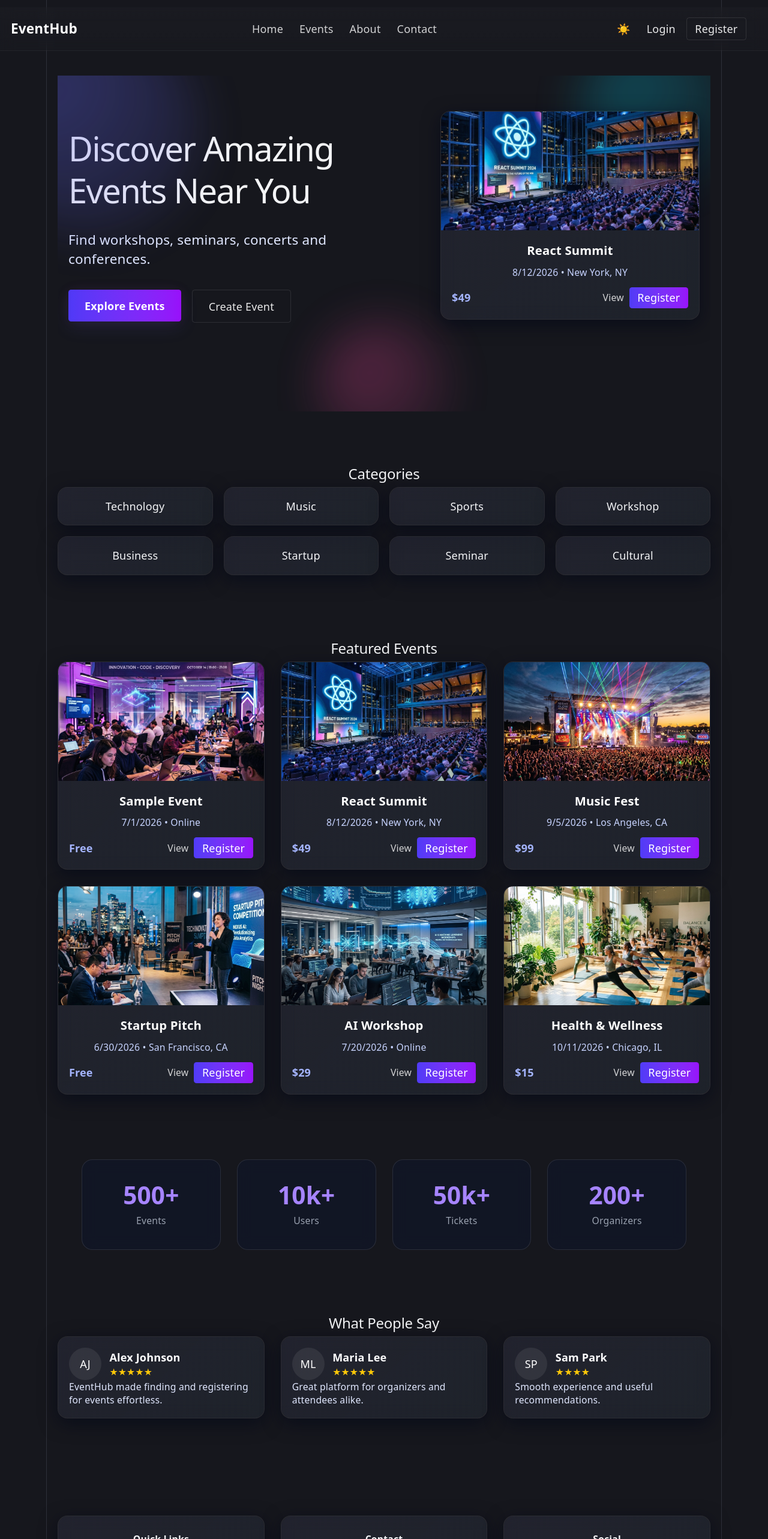
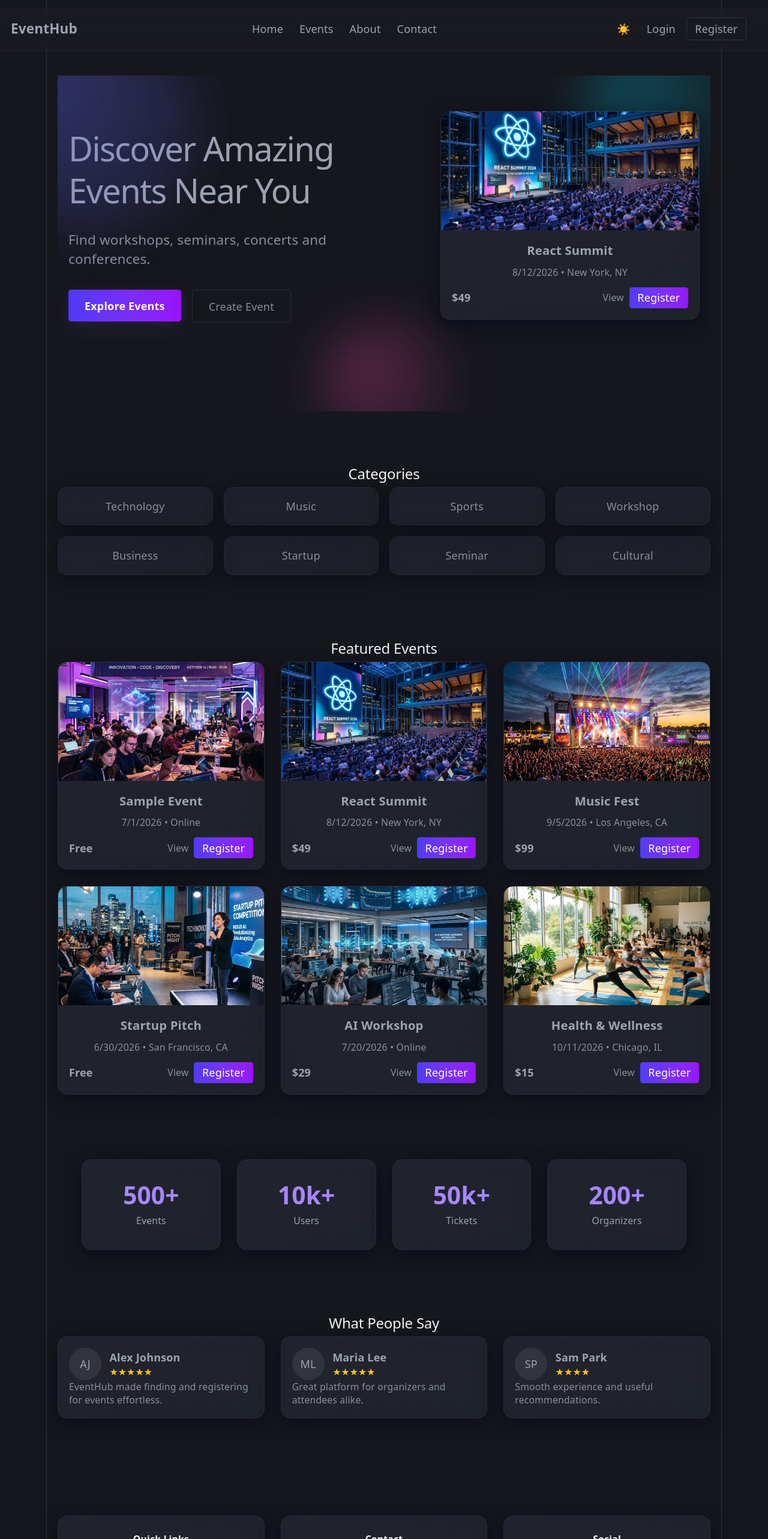
Before and after one commit to HemilChanlwala/EventHub, a React (Vite) app: page / in a window 1280 px wide. Shown: the top 2566 px of the page at 60% size. Built offline with nearby package versions, Linux system fonts and the light colour scheme.

Commit message:
Theme Change

```diff
--- a/src/components/EventCard.jsx
+++ b/src/components/EventCard.jsx
@@ -8,12 +8,12 @@ const EventCard = ({ id, image, title = 'Event', date = 'TBD', location = 'Onlin
         <img src={image || defaultImg} alt={title} className="w-full h-full object-cover" />
       </div>
       <div className="p-4 flex-1 flex flex-col">
-        <h3 className="font-semibold text-lg text-white">{title}</h3>
-        <div className="text-sm text-indigo-200 mt-2">{date} • {location}</div>
+        <h3 className="font-semibold text-lg text-theme">{title}</h3>
+        <div className="text-sm text-theme-weak mt-2">{date} • {location}</div>
         <div className="mt-3 flex items-center justify-between">
-          <div className="font-bold text-indigo-300">{price}</div>
+          <div className="font-bold text-theme">{price}</div>
           <div className="flex items-center gap-2">
-            <Link to={id ? `/events/${id}` : '/events'} className="text-sm text-white/80 hover:underline">View</Link>
+            <Link to={id ? `/events/${id}` : '/events'} className="text-sm text-theme-weak hover:underline">View</Link>
             <button aria-label={`Register for ${title}`} className="px-3 py-1 bg-linear-to-r from-indigo-600 to-purple-600 text-white rounded">Register</button>
           </div>
         </div>
--- a/src/components/Navbar.jsx
+++ b/src/components/Navbar.jsx
@@ -35,34 +35,34 @@ const Navbar = () => {
   return (
     <nav className={navClass}>
       <div className="max-w-7xl mx-auto px-4 flex items-center justify-between h-16">
-        <Link to="/" className="text-xl font-bold text-white">EventHub</Link>
-        <div className="hidden md:flex space-x-6 items-center text-white/80">
-          <Link to="/" className="hover:text-white">Home</Link>
-          <Link to="/events" className="hover:text-white">Events</Link>
-          <Link to="/about" className="hover:text-white">About</Link>
-          <Link to="/contact" className="hover:text-white">Contact</Link>
+        <Link to="/" className="text-xl font-bold">EventHub</Link>
+        <div className="hidden md:flex space-x-6 items-center">
+          <Link to="/">Home</Link>
+          <Link to="/events">Events</Link>
+          <Link to="/about">About</Link>
+          <Link to="/contact">Contact</Link>
         </div>
         <div className="flex items-center space-x-4">
-          <button aria-label="Toggle theme" onClick={() => setTheme(t => t === 'dark' ? 'light' : 'dark')} className="px-2 py-1 rounded hover:bg-white/5 text-white">
+          <button aria-label="Toggle theme" onClick={() => setTheme(t => t === 'dark' ? 'light' : 'dark')} className="px-2 py-1 rounded hover:bg-white/5">
             {theme === 'dark' ? '☀️' : '🌙'}
           </button>
 
-          <div className="hidden md:flex items-center space-x-4 text-white/90">
+          <div className="hidden md:flex items-center space-x-4">
             {user ? (
               <>
-                <Link to="/profile" className="hover:text-white">Hi, {user.name}</Link>
-                {user.role === 'organizer' && <Link to="/organizer" className="hover:text-white">Organizer</Link>}
-                {user.role === 'admin' && <Link to="/admin" className="hover:text-white">Admin</Link>}
-                <button onClick={() => { logout(); }} className="px-3 py-1 border rounded border-white/10">Logout</button>
+                <Link to="/profile">Hi, {user.name}</Link>
+                {user.role === 'organizer' && <Link to="/organizer">Organizer</Link>}
+                {user.role === 'admin' && <Link to="/admin">Admin</Link>}
+                <button onClick={() => { logout(); }} className="px-3 py-1 border rounded border-theme">Logout</button>
               </>
             ) : (
               <>
-                <Link to="/login" className="hover:text-white">Login</Link>
-                <Link to="/register" className="px-3 py-1 border rounded border-white/10">Register</Link>
+                <Link to="/login">Login</Link>
+                <Link to="/register" className="px-3 py-1 border rounded border-theme">Register</Link>
               </>
             )}
           </div>
-          <button className="md:hidden px-3 py-2 border rounded border-white/10 text-white" onClick={() => setOpen(!open)} aria-label="Toggle menu">
+          <button className="md:hidden px-3 py-2 border rounded border-theme" onClick={() => setOpen(!open)} aria-label="Toggle menu">
             Menu
           </button>
         </div>
@@ -70,7 +70,7 @@ const Navbar = () => {
 
       <AnimatePresence>
         {open && (
-          <motion.div initial={{ opacity: 0, height: 0 }} animate={{ opacity: 1, height: 'auto' }} exit={{ opacity: 0, height: 0 }} className="md:hidden px-4 pb-4 space-y-2 overflow-hidden text-white/90">
+          <motion.div initial={{ opacity: 0, height: 0 }} animate={{ opacity: 1, height: 'auto' }} exit={{ opacity: 0, height: 0 }} className="md:hidden px-4 pb-4 space-y-2 overflow-hidden">
             <Link to="/" className="block">Home</Link>
             <Link to="/events" className="block">Events</Link>
             <Link to="/about" className="block">About</Link>
--- a/src/components/Sidebar.jsx
+++ b/src/components/Sidebar.jsx
@@ -12,7 +12,7 @@ const Sidebar = () => {
 
   return (
     <aside className="w-full lg:w-64 glass p-4 min-h-[calc(100vh-80px)]">
-      <nav className="space-y-1 text-white/90">
+      <nav className="space-y-1 text-theme-weak">
         {items.map(i => (
           <Link key={i.to} to={i.to} className="block py-2 px-3 rounded hover:bg-white/10">{i.label}</Link>
         ))}
--- a/src/components/StatsCard.jsx
+++ b/src/components/StatsCard.jsx
@@ -1,6 +1,6 @@
 const StatsCard = ({ title, value }) => {
   return (
-    <div className="bg-slate-900/60 backdrop-blur-md border border-white/10 rounded-2xl p-8 text-center">
+    <div className="glass rounded-2xl p-8 text-center">
       <div className="text-4xl font-bold text-violet-400">{value}</div>
       <div className="text-sm text-gray-400 mt-2">{title}</div>
     </div>
--- a/src/components/Toaster.jsx
+++ b/src/components/Toaster.jsx
@@ -18,7 +18,7 @@ export default function Toaster() {
   return (
     <div className="fixed right-4 top-4 z-50 space-y-2" role="status" aria-live="polite" aria-atomic="true">
       {toasts.map(t => (
-        <div key={t.id} className={`p-3 rounded shadow-lg text-sm ${t.type === 'error' ? 'bg-red-600 text-white' : 'bg-white/5 text-white'}`}>
+        <div key={t.id} className={`p-3 rounded shadow-lg text-sm ${t.type === 'error' ? 'bg-red-600 text-white' : 'bg-white/5 text-theme'}`}>
           {t.message}
         </div>
       ))}
--- a/src/index.css
+++ b/src/index.css
@@ -33,25 +33,7 @@
   }
 }
 
-@media (prefers-color-scheme: dark) {
-  :root {
-    --text: #9ca3af;
-    --text-h: #f3f4f6;
-    --bg: #16171d;
-    --border: #2e303a;
-    --code-bg: #1f2028;
-    --accent: #c084fc;
-    --accent-bg: rgba(192, 132, 252, 0.15);
-    --accent-border: rgba(192, 132, 252, 0.5);
-    --social-bg: rgba(47, 48, 58, 0.5);
-    --shadow:
-      rgba(0, 0, 0, 0.4) 0 10px 15px -3px, rgba(0, 0, 0, 0.25) 0 4px 6px -2px;
-  }
 
-  #social .button-icon {
-    filter: invert(1) brightness(2);
-  }
-}
 
 body {
   margin: 0;
@@ -181,6 +163,12 @@ code {
 .neon-hover:hover { box-shadow: 0 10px 30px rgba(99,102,241,0.12), 0 0 32px rgba(99,102,241,0.08); transform: translateY(-6px); }
 
 
+/* Theme helper utilities used by components to follow CSS variables */
+.text-theme { color: var(--text) !important; }
+.text-theme-weak { color: var(--text); opacity: 0.85; }
+.border-theme { border-color: var(--border) !important; }
+
+
 /* Dark theme via attribute for toggle support */
 [data-theme="dark"] {
   --text: #9ca3af;
--- a/src/pages/Dashboard.jsx
+++ b/src/pages/Dashboard.jsx
@@ -67,7 +67,7 @@ const Dashboard = () => {
           <div className="flex items-center justify-between mb-4">
             <div>
               <h2 className="text-2xl font-semibold">Welcome{user?.name ? `, ${user.name}` : ''}</h2>
-              <p className="text-sm text-gray-500">Overview of your activity</p>
+              <p className="text-sm text-theme-weak">Overview of your activity</p>
             </div>
           </div>
 
@@ -87,9 +87,9 @@ const Dashboard = () => {
                 userRegs.map(r => (
                   <div key={r.ticketId} className="glass p-4 rounded">
                     <div className="font-semibold">{r.eventTitle}</div>
-                    <div className="text-sm text-gray-400">{r.ticketType} • {r.ticketId}</div>
+                    <div className="text-sm text-theme-weak">{r.ticketType} • {r.ticketId}</div>
                     <div className="mt-3 flex items-center gap-2">
-                      <a href={`/ticket/${r.ticketId}`} className="px-3 py-1 bg-white/5 text-white rounded text-sm">View Ticket</a>
+                      <a href={`/ticket/${r.ticketId}`} className="px-3 py-1 bg-white/5 text-theme rounded text-sm">View Ticket</a>
                       <button onClick={() => { try { generateCertificate(r); notify('Certificate downloaded') } catch (err) { void err } }} className="px-3 py-1 bg-indigo-600 text-white rounded text-sm">Download Certificate</button>
                       <button onClick={() => {
                         try {
--- a/src/pages/Home.jsx
+++ b/src/pages/Home.jsx
@@ -29,11 +29,11 @@ const Home = () => {
 
         <div className="max-w-7xl mx-auto grid grid-cols-1 md:grid-cols-2 items-center gap-8 px-4 py-12">
           <div className="text-left">
-            <h1 className="text-4xl md:text-6xl font-bold text-white leading-tight">Discover Amazing Events Near You</h1>
-            <p className="mt-4 text-lg md:text-xl text-indigo-100">Find workshops, seminars, concerts and conferences.</p>
+            <h1 className="text-4xl md:text-6xl font-bold text-theme leading-tight">Discover Amazing Events Near You</h1>
+            <p className="mt-4 text-lg md:text-xl text-theme-weak">Find workshops, seminars, concerts and conferences.</p>
             <div className="mt-8 flex gap-4">
               <Link to="/events"><button className="px-6 py-3 bg-gradient-to-r from-indigo-600 to-purple-600 text-white rounded font-semibold shadow-glow">Explore Events</button></Link>
-              <button className="px-6 py-3 border border-white/10 rounded text-white/90">Create Event</button>
+              <button className="px-6 py-3 border border-theme rounded text-theme-weak">Create Event</button>
             </div>
           </div>
 
@@ -49,7 +49,7 @@ const Home = () => {
         <h2 className="text-2xl font-semibold mb-4">Categories</h2>
         <div className="grid grid-cols-2 sm:grid-cols-4 gap-4">
           {categories.map(c => (
-            <div key={c} className="glass p-4 rounded-lg text-center text-white/90 neon-hover">{c}</div>
+            <div key={c} className="glass p-4 rounded-lg text-center text-theme-weak neon-hover">{c}</div>
           ))}
         </div>
       </section>
@@ -77,13 +77,13 @@ const Home = () => {
           {testimonials.map(t => (
             <div key={t.id} className="glass p-4 rounded shadow-sm text-left">
               <div className="flex items-center gap-3">
-                <div className="w-12 h-12 bg-white/8 rounded-full flex items-center justify-center text-white">{t.name.split(' ').map(n=>n[0]).slice(0,2).join('')}</div>
+                <div className="w-12 h-12 bg-white/8 rounded-full flex items-center justify-center text-theme">{t.name.split(' ').map(n=>n[0]).slice(0,2).join('')}</div>
                 <div>
-                  <div className="font-semibold text-white">{t.name}</div>
+                  <div className="font-semibold text-theme">{t.name}</div>
                   <div className="text-sm text-yellow-400">{'★'.repeat(t.rating)}</div>
                 </div>
               </div>
-              <p className="mt-3 text-sm text-indigo-100">{t.review}</p>
+              <p className="mt-3 text-sm text-theme-weak">{t.review}</p>
             </div>
           ))}
         </div>
```
Also changed, not shown: src/pages/Events.jsx (+7 -7 lines), src/pages/RegisterFlow.jsx (+7 -7 lines).
